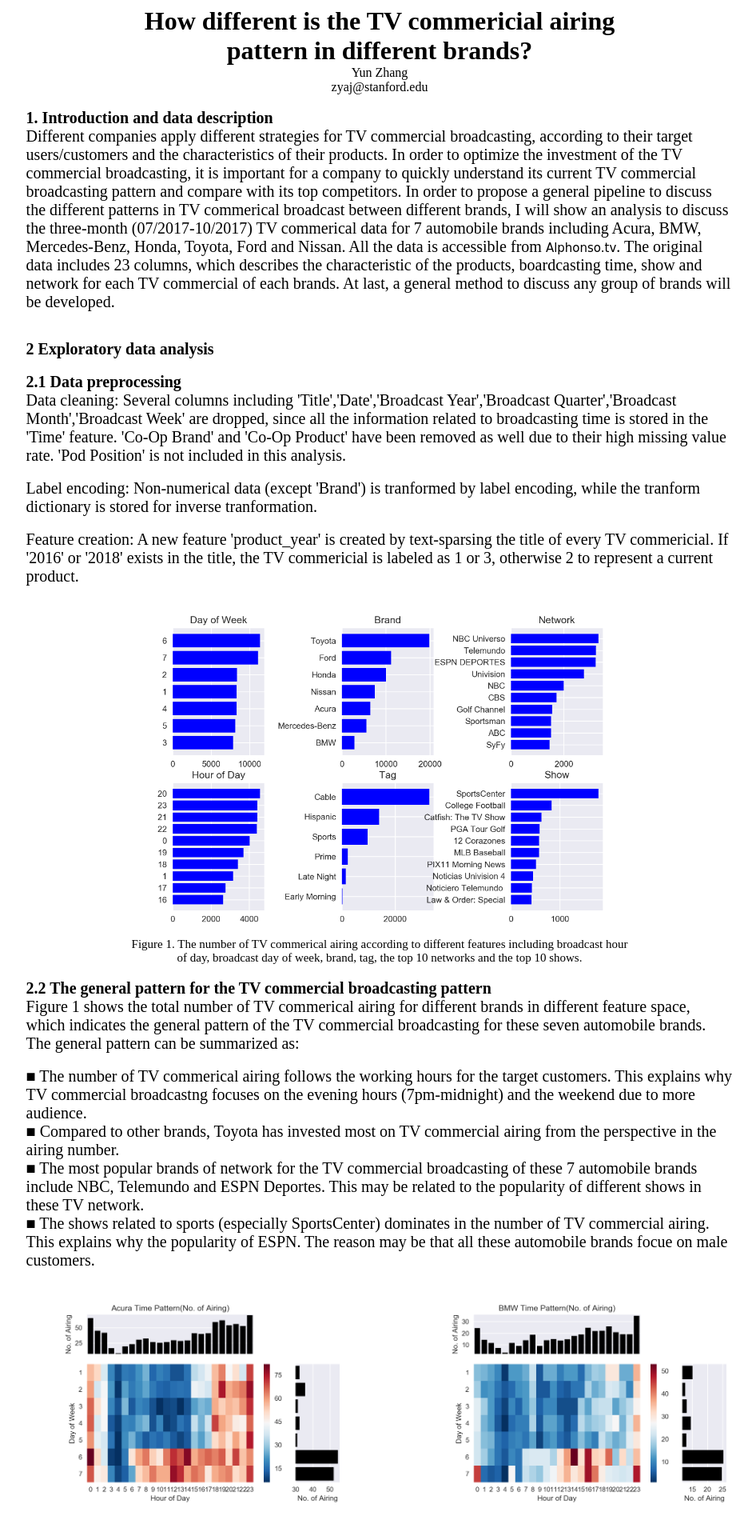
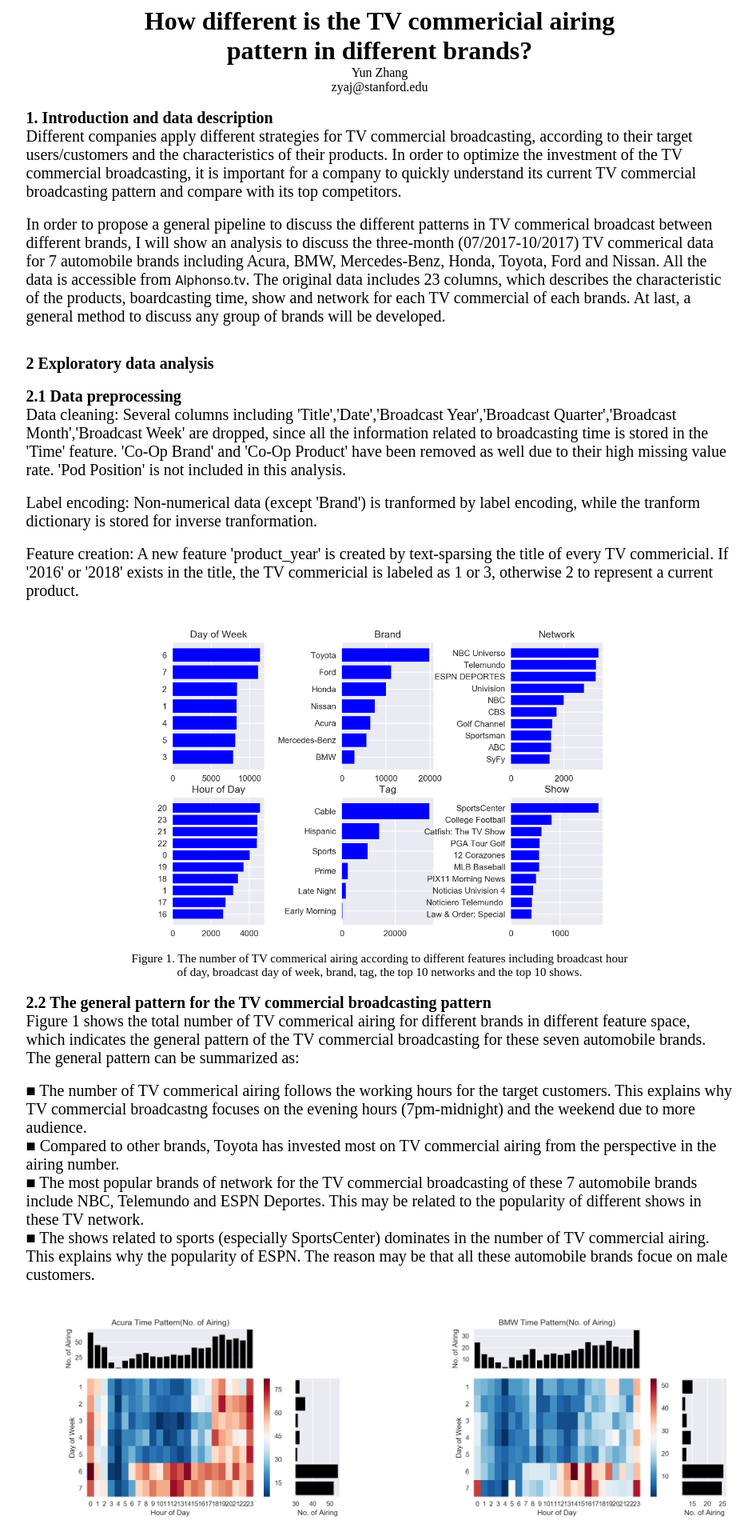
Before and after one commit to zyaj/tv-data-analysis, a Flask app: page /alphonso in a window 1280 px wide. Shown: the top 1920 px of the page at 80% size, without its empty margins (165-1111 px from the left). Run offline with Flask 2, Linux system fonts and the light colour scheme; some libraries are stand-ins or nearby versions.

Commit message:
Change html format

```diff
--- a/templates/alphonso.html
+++ b/templates/alphonso.html
@@ -17,11 +17,13 @@
     <div>
       <br>
       <p class="paragraph"><b>1. Introduction and data description</b></p>
-    <P class="paragraph"> Different companies apply different strategies for TV commercial broadcasting, according to their target users/customers and the characteristics of their products. In order to optimize the investment of the TV commercial broadcasting, it is important for a company to quickly understand its current TV commercial broadcasting pattern and compare with its top competitors.
-
+      <p class="paragraph"> Different companies apply different strategies for TV commercial broadcasting, according to their target users/customers and the characteristics of their products. In order to optimize the investment of the TV commercial broadcasting, it is important for a company to quickly understand its current TV commercial broadcasting pattern and compare with its top competitors.</p>
+      <br>
+      <p class="paragraph">
       In order to propose a general pipeline to discuss the different patterns in TV commerical broadcast between different brands, I will show an analysis to discuss the three-month (07/2017-10/2017) TV commerical data for 7 automobile brands including Acura, BMW, Mercedes-Benz, Honda, Toyota, Ford and Nissan. All the data is accessible from <a href="https://insights.alphonso.tv">Alphonso.tv</a>. The original data includes 23 columns, which describes the characteristic of the products, boardcasting time, show and network for each TV commercial of each brands. At last, a general method to discuss any group of brands will be developed.</p>
       <br>
     </div>
+
     <div>
       <br>
       <p class="paragraph"><b>2 Exploratory data analysis</b></p>
@@ -70,12 +72,12 @@
       </p>
       <p class="imgbox">
         <img src="{{ url_for('static',filename='Toyota_Time_Pattern.png')}}" height="320" width="480">
-        <p class="imginfo">Figure 2. The time pattern of the TV commercial airing for 7 automobile brands. For each subplot, the top panel shows the average number of TV ad airing at different hour of day, the left panel shows the average number of TV ad airing at different day of week, the center pannel shows the heatmap of the time pattern for TV ad airing.</p>
+        <p class="imginfo">Figure 2. The time pattern of the TV commercial airing for 7 automobile brands. For each subplot, the top panel shows the average number of TV commercial airing at different hour of day, the left panel shows the average number of TV commercial airing at different day of week, the center pannel shows the heatmap of the time pattern for TV commercial airing.</p>
       </p>
       <br>
 
       <p class="paragraph"><b>2.3 The difference in broadcasting time pattern</b></p>
-      <p class="paragraph">Starting from this section, I will apply the heatmap of number of TV ad airing to illustrate the broadcasting pattern for different companies. The heatmap of number of TV ad airing in Figure 2 clearly shows the time pattern of TV commerical airing for different brands and their difference. According to the comparison between different brands, several insights can be drawn:</p>
+      <p class="paragraph">Starting from this section, I will apply the heatmap of number of TV commercial airing to illustrate the broadcasting pattern for different companies. The heatmap of number of TV commerical airing in Figure 2 clearly shows the time pattern of TV commerical airing for different brands and their difference. According to the comparison between different brands, several insights can be drawn:</p>
       <br>
       <p class="bullet">&#9632 The general pattern of all seven automobile companies follows the discussion in Section 2.2, which indicates more number of airing happens in evening and weekend.</p>
       <p class="bullet">&#9632 There is obvious increase in number of airing during the day time of weekend, especially for Acura. </p>
@@ -101,11 +103,11 @@
         </p>
         <p class="imgbox">
         <img src="{{ url_for('static',filename='Toyota_Network_Pattern.png')}}" height="320" width="480">
-        <p class="imginfo">Figure 3. The network pattern of the TV commercial airing for 7 automobile brands. For each subplot, the top panel shows the average number of TV ad airing at different day of week, the left panel shows the average number of TV ad airing at different broadcasting network, the center pannel shows the heatmap of the network pattern for TV ad airing.</p>
+        <p class="imginfo">Figure 3. The network pattern of the TV commercial airing for 7 automobile brands. For each subplot, the top panel shows the average number of TV commercial airing at different day of week, the left panel shows the average number of TV commercial airing at different broadcasting network, the center pannel shows the heatmap of the network pattern for TV commercial airing.</p>
       </p>
       <br>
       <p class="paragraph"><b>2.4 The difference in broadcasting network pattern</b></p>
-      <p class="paragraph"> According to the comparison of the heatmaps of number of TV ad airing in Figure 3, several insights related the network pattern of different companies can be achieved:</p>
+      <p class="paragraph"> According to the comparison of the heatmaps of number of TV commercial airing in Figure 3, several insights related the network pattern of different companies can be achieved:</p>
       <br>
       <p class="bullet">&#9632 Compared to other brands, Acura, BMW and Honda have a more uniform pattern and obvious increase in number of broadcasting shows during weekend.</p>
       <p class="bullet">&#9632 BMW and Mercedes-Benz have similar top network for TV commercial airing, which indicates that they have similar target market.</p>
@@ -131,7 +133,6 @@
       <p class="bullet">&#9632 Acura is the earliest brand to start the airing for its new products. The cumulative total number suggests that Acura has focused more on new products instead of products before 2017.</p>
       <p class="bullet">&#9632 Starting from September, Mercedes-Benz and Toyota also transfer their focus on the new products, while Ford just starts the TV commercial campaign for its new product. </p>
     </div>
-    <div>
 
     <!-- Similarity analysis-->
     <div>
@@ -164,6 +165,7 @@
     <div>
       <p class="paragraph"><b>4. Summary</b></p>
       <p class="paragraph">In this analysis, a method to quickly analyze and identify the similarity of the TV commercial airing pattern among different brands is proposed and shown by the discussion on the three-month TV commercial airing data for seven automobile brands. The method basically includes 4 steps:</p>
+      <br>
       <p class="bullet">&#9632 Calculate the aggregate result (the number of airing under different conditions) among different brands to show the general pattern of the TV commercial airing. This also provides a base case for other companies to compare to identify their own advantages or difference. For the seven automobile brands I discussed, the general pattern of TV commercial can be concluded into 4 words: evening, weekend, sports show and male target customers.</p>
       <p class="bullet">&#9632 Use the heapmap of the number of airing to identify the specific pattern on the proposed time resolution. This helps understanding more detailed pattern for each brand and illustrate their difference in TV commercial airing. For example, in the analysis above, the heat map can quickly identify the special time pattern of Mercedes-Benz.</p>
       <p class="bullet">&#9632 Apply the time series of number of airing to show the peak of TV commercial campaign and the transition among old, current and new products.</p>
```
Lines whose indentation alone changed are shown as unchanged.
